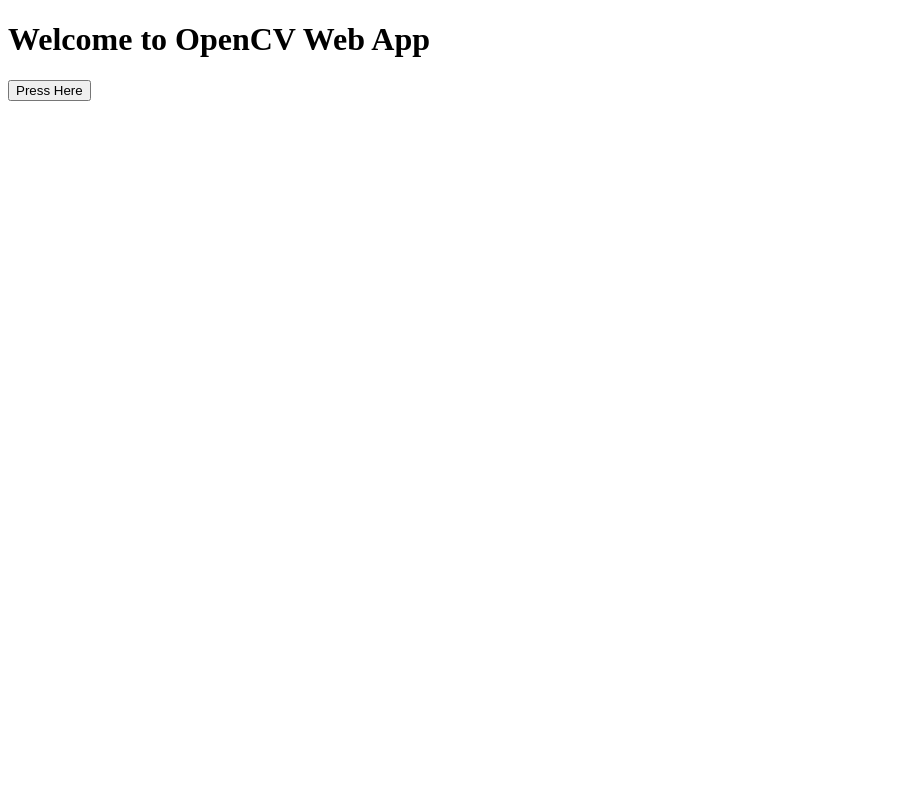
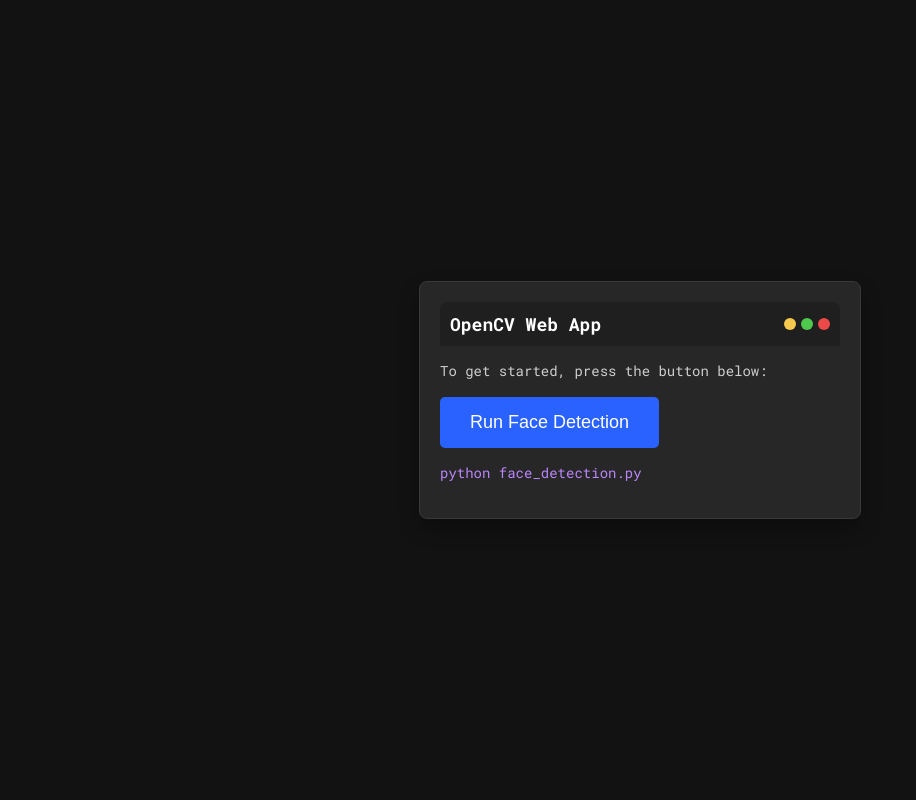
Before and after one commit to padhyeSohum/mood-vision, a Flask app: page / in a window 1280 px wide. Shown: the whole page, without its empty margins (0-916 px from the left). Run offline with Flask 3, Linux system fonts and the light colour scheme.

Commit message:
author @YxngXi1

```diff
--- a/app.py
+++ b/app.py
@@ -11,16 +11,16 @@
 def index():
     return render_template('index.html')
 
-@app.route('/run_face_detection')
-def run_face_detection():
+@app.route('/run_emotion_detection')
+def run_emotion_detection():
     try:
         # Execute face-detection.py using subprocess
-        subprocess.Popen([python_path, "face-detection.py"])
+        subprocess.Popen([python_path, "emotion-detection.py"])
         return redirect(url_for('index'))
     except FileNotFoundError as e:
         # Print the error for debugging
-        print(f"Error executing face-detection.py: {e}")
-        return "Error: face-detection.py not found or unable to execute."
+        print(f"Error executing emotion-detection.py: {e}")
+        return "Error: emotion-detection.py not found or unable to execute."
 
 if __name__ == '__main__':
     app.run(debug=True)
--- a/templates/index.html
+++ b/templates/index.html
@@ -2,12 +2,151 @@
 <html lang="en">
 <head>
     <meta charset="UTF-8">
+    <meta name="viewport" content="width=device-width, initial-scale=1.0">
     <title>OpenCV Web App</title>
+    <!-- Link to Roboto Mono font -->
+    <link rel="stylesheet" href="https://fonts.googleapis.com/css?family=Roboto+Mono:400,700&display=swap">
+    <style>
+        /* Global styles */
+        body {
+            font-family: 'Roboto Mono', monospace;
+            margin: 0;
+            padding: 0;
+            display: flex;
+            justify-content: center;
+            align-items: center;
+            height: 100vh;
+            background-color: #121212; /* Dark background color */
+            color: #ffffff; /* White text color */
+        }
+
+        /* Window styles */
+        .window {
+            position: relative;
+            background-color: #272727; /* Window background color */
+            border: 1px solid #393939; /* Window border color */
+            border-radius: 8px;
+            box-shadow: 0 10px 20px rgba(0, 0, 0, 0.3); /* Window shadow */
+            padding: 20px;
+            width: 400px; /* Initial width */
+            max-width: 90%; /* Max width */
+        }
+
+        /* Title bar styles */
+        .title-bar {
+            display: flex;
+            justify-content: space-between;
+            align-items: center;
+            background-color: #1f1f1f; /* Title bar background color */
+            border-top-left-radius: 8px;
+            border-top-right-radius: 8px;
+            padding: 10px;
+            cursor: move;
+        }
+
+        /* Window button styles */
+        .title-bar .window-buttons {
+            display: flex;
+            gap: 5px;
+        }
+
+        .title-bar .window-button {
+            width: 12px;
+            height: 12px;
+            border-radius: 50%;
+        }
+
+        /* Minimize button color */
+        .title-bar .window-button.minimize {
+            background-color: #f5c94e; /* Yellow color */
+        }
+
+        /* Maximize button color */
+        .title-bar .window-button.maximize {
+            background-color: #4ec94e; /* Green color */
+        }
+
+        /* Close button color */
+        .title-bar .window-button.close {
+            background-color: #ec4949; /* Red color */
+        }
+
+        /* Title styles */
+        h1 {
+            margin: 0;
+            font-size: 18px;
+            color: #ffffff; /* Title bar text color */
+        }
+
+        /* Text styles */
+        p {
+            font-size: 14px;
+            line-height: 1.6;
+            color: #cfcfcf; /* Text color */
+        }
+
+        /* Code styles */
+        code {
+            font-family: 'Roboto Mono', monospace;
+            font-size: 14px;
+            color: #bb86fc; /* Purple code color */
+        }
+
+        /* Button styles */
+        button {
+            padding: 15px 30px;
+            font-size: 18px;
+            border: none;
+            border-radius: 5px;
+            background-color: #2962ff; /* Blue button color */
+            color: white;
+            cursor: pointer;
+            transition: background-color 0.3s ease;
+        }
+
+        button:hover {
+            background-color: #0039cb; /* Darker shade for hover */
+        }
+
+        /* Cursor animation */
+        .cursor {
+            position: absolute;
+            height: 24px;
+            width: 2px;
+            background-color: #ffffff;
+            animation: blink 1s step-end infinite;
+        }
+
+        @keyframes blink {
+            50% {
+                opacity: 0;
+            }
+        }
+    </style>
 </head>
 <body>
-    <h1>Welcome to OpenCV Web App</h1>
-    <form action="{{ url_for('run_face_detection') }}" method="get">
-        <button type="submit">Press Here</button>
-    </form>
+    <!-- Window container -->
+    <div class="window">
+        <!-- Title bar -->
+        <div class="title-bar">
+            <h1>OpenCV Web App</h1>
+            <!-- Window buttons -->
+            <div class="window-buttons">
+                <div class="window-button minimize"></div>
+                <div class="window-button maximize"></div>
+                <div class="window-button close"></div>
+            </div>
+        </div>
+        <!-- Window content -->
+        <div class="content">
+            <p>To get started, press the button below:</p>
+            <!-- Form to run face detection -->
+            <form action="{{ url_for('run_face_detection') }}" method="get">
+                <button type="submit">Run Face Detection</button>
+            </form>
+            <!-- Code snippet -->
+            <p><code>python face_detection.py</code></p>
+        </div>
+    </div>
 </body>
 </html>
```
Also changed, not shown: emotion-detection.py (+4 -27 lines).
